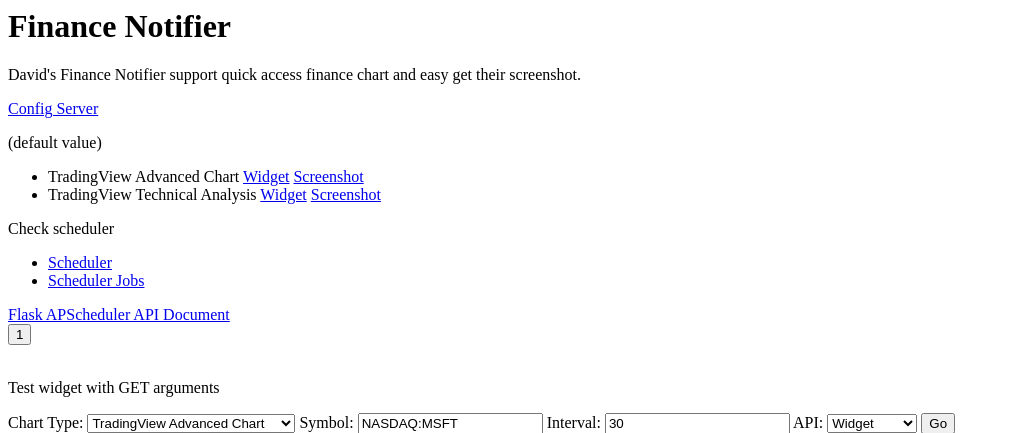
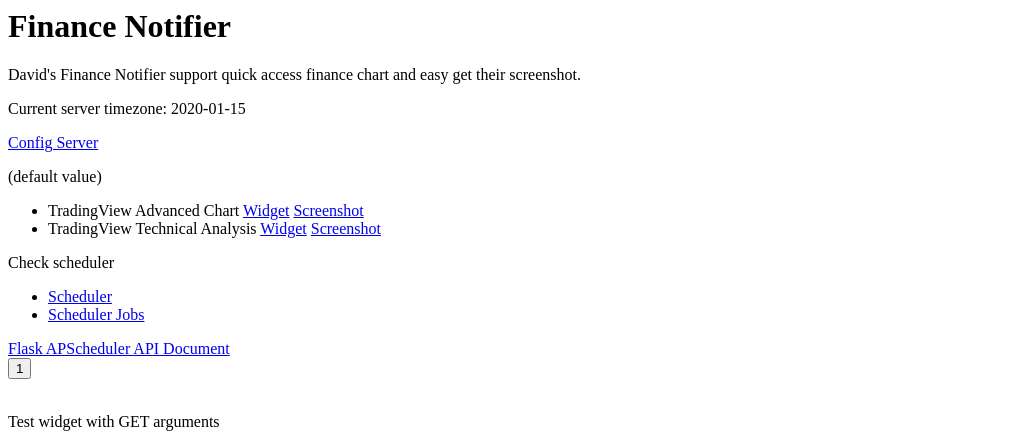
Before and after one commit to daviddwlee84/FinanceNotifier, a Flask app: template templates/index.html in a window 1280 px wide. Shown: the top 433 px of the page, without its empty margins (0-1010 px from the left). Run offline with Flask 3, Linux system fonts and the light colour scheme; the template is opened without the code that fills it: most values are stand-ins (such as "Sample title", 1, 10 or a date in 2020).

Commit message:
Show timezone on main page and Fix templates path

```diff
--- a/app.py
+++ b/app.py
@@ -19,12 +19,13 @@ class Config:
     # BUG (solved): KeyError: 'JSONIFY_PRETTYPRINT_REGULAR'
     JSONIFY_PRETTYPRINT_REGULAR = True
 
+curr_dir = os.path.dirname(os.path.abspath(__file__))
 
 # create app
-app = Flask("Finance Notifier")
+# https://www.pythonanywhere.com/forums/topic/29069/#id_post_91393
+app = Flask("Finance Notifier", template_folder=os.path.join(curr_dir, "templates"))
 app.config.from_object(Config())
 
-curr_dir = os.path.dirname(os.path.abspath(__file__))
 CONFIG_FILE = os.path.join(curr_dir, "config.yml")
 
 with open(CONFIG_FILE, "r") as fp:
@@ -39,6 +40,7 @@ def home():
         "index.html",
         jobs=scheduler.get_jobs(),
         tickers=utils.get_all_tradingview_tickers(),
+        timezone=os.getenv("TZ", "Asia/Taipei"),
     )
 
 
--- a/templates/index.html
+++ b/templates/index.html
@@ -11,6 +11,8 @@
 <body>
     <h1>Finance Notifier</h1>
     <p>David's Finance Notifier support quick access finance chart and easy get their screenshot.</p>
+
+    <p>Current server timezone: {{ timezone }}</p>
 
     <a href="/configure">Config Server</a>
 
```
Also changed, not shown: README.md.
